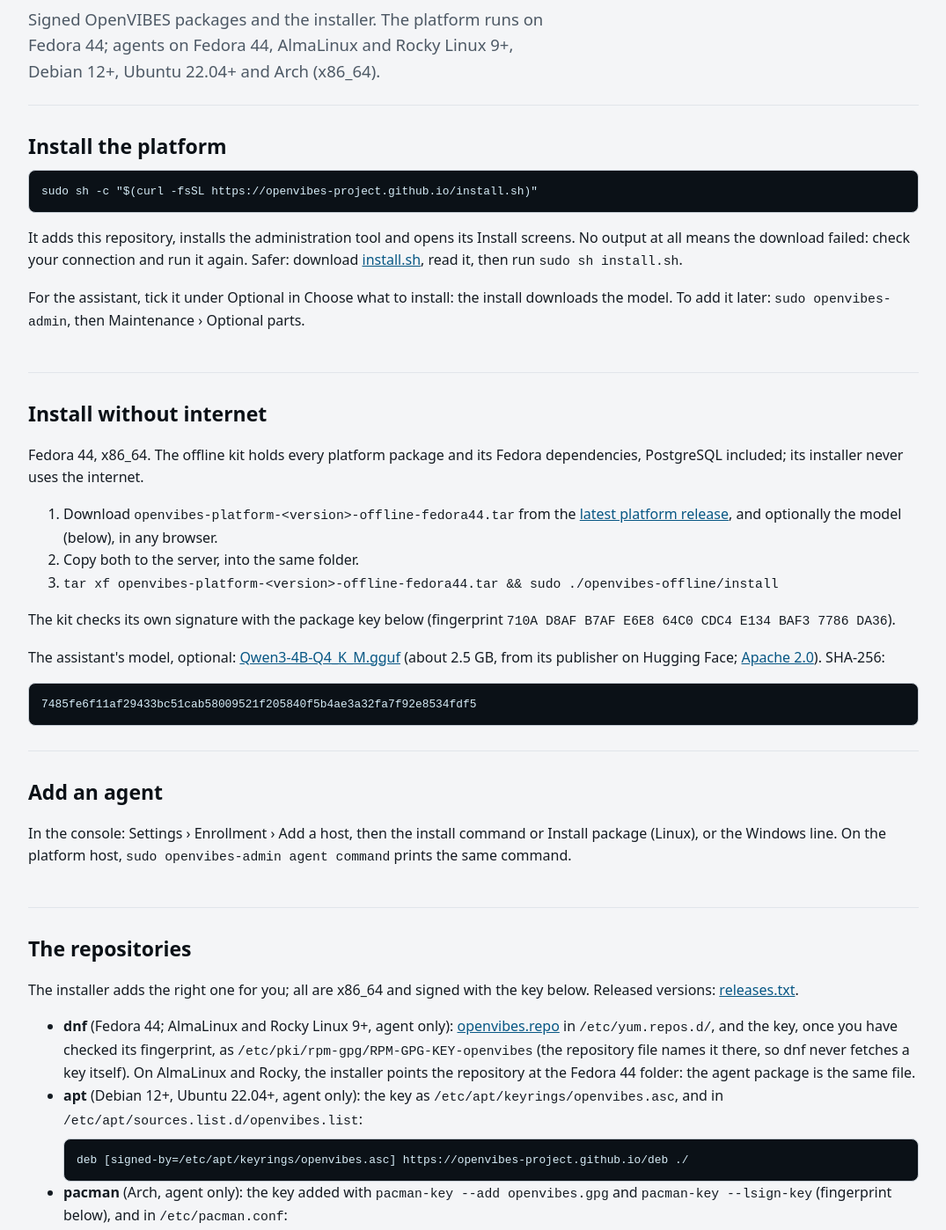
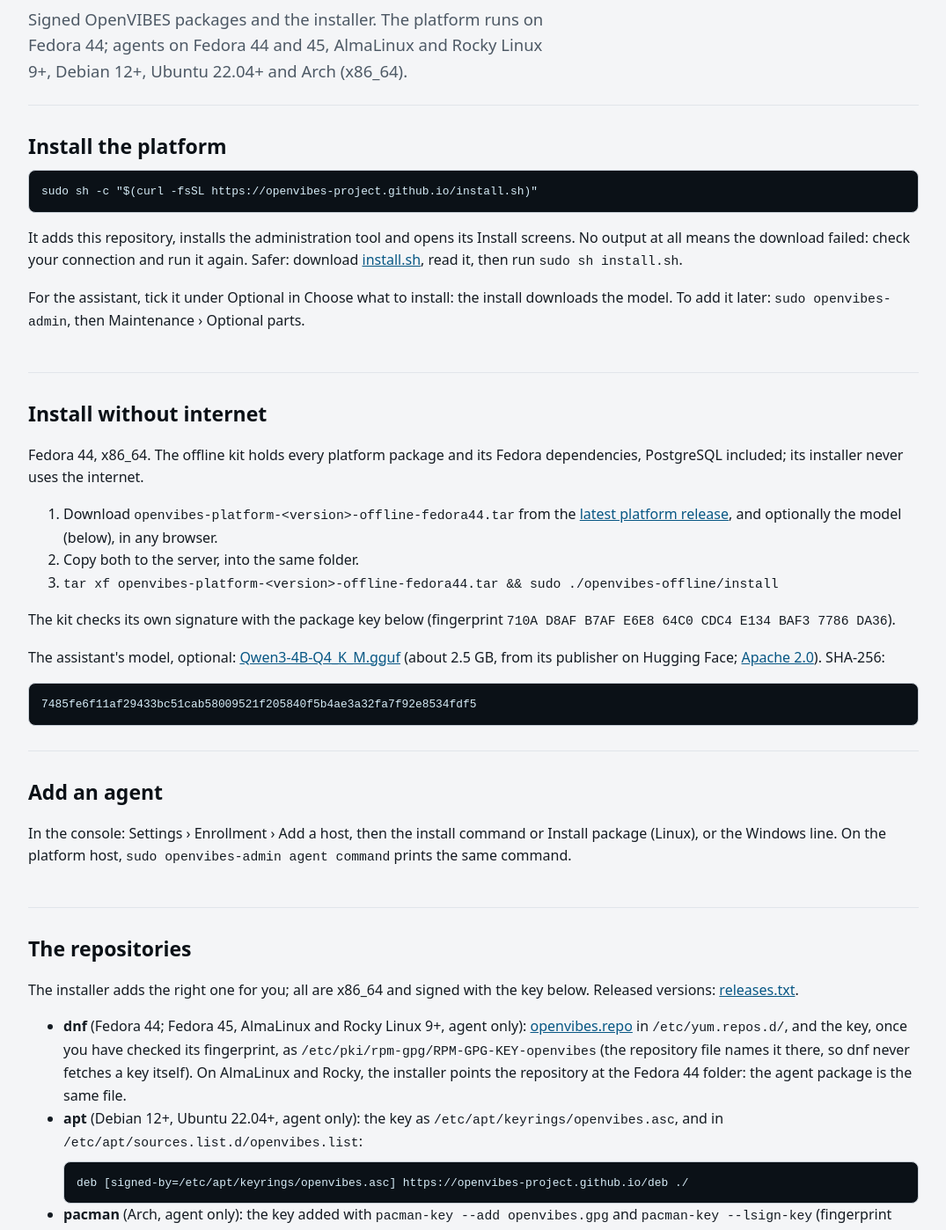
Before and after one commit to openvibes-project/openvibes-project.github.io, a plain HTML site: page packages.html in a window 1280 px wide. Shown: the part 161-1559 px from the top of the page at 88% size, without its empty margins (102-1177 px from the left). Drawn offline with Linux system fonts and the light colour scheme.

Commit message:
Agent packages for Fedora 45
The agent RPMs are published under rpm/fedora/45 too, and the installer
accepts Fedora 45 for agents. The platform stays on Fedora 44.

Co-Authored-By: Claude Opus 5.5 <noreply@anthropic.com>

```diff
--- a/packages.html
+++ b/packages.html
@@ -19,7 +19,7 @@
     <ul><li><a href="./">Home</a></li><li><a href="./#get-started">Get started</a></li><li><a href="https://github.com/openvibes-project">GitHub</a></li></ul>
   </nav>
   <h1>Packages and signing key</h1>
-  <p class="lead">Signed OpenVIBES packages and the installer. The platform runs on Fedora 44; agents on Fedora 44, AlmaLinux and Rocky Linux 9+, Debian 12+, Ubuntu 22.04+ and Arch (x86_64).</p>
+  <p class="lead">Signed OpenVIBES packages and the installer. The platform runs on Fedora 44; agents on Fedora 44 and 45, AlmaLinux and Rocky Linux 9+, Debian 12+, Ubuntu 22.04+ and Arch (x86_64).</p>
 </header>
 <main class="wrap compact">
 <section class="block">
@@ -48,7 +48,7 @@
   <h2>The repositories</h2>
   <p>The installer adds the right one for you; all are x86_64 and signed with the key below. Released versions: <a href="releases.txt">releases.txt</a>.</p>
   <ul>
-    <li><b>dnf</b> (Fedora 44; AlmaLinux and Rocky Linux 9+, agent only): <a href="openvibes.repo">openvibes.repo</a> in <code>/etc/yum.repos.d/</code>, and the key, once you have checked its fingerprint, as <code>/etc/pki/rpm-gpg/RPM-GPG-KEY-openvibes</code> (the repository file names it there, so dnf never fetches a key itself). On AlmaLinux and Rocky, the installer points the repository at the Fedora 44 folder: the agent package is the same file.</li>
+    <li><b>dnf</b> (Fedora 44; Fedora 45, AlmaLinux and Rocky Linux 9+, agent only): <a href="openvibes.repo">openvibes.repo</a> in <code>/etc/yum.repos.d/</code>, and the key, once you have checked its fingerprint, as <code>/etc/pki/rpm-gpg/RPM-GPG-KEY-openvibes</code> (the repository file names it there, so dnf never fetches a key itself). On AlmaLinux and Rocky, the installer points the repository at the Fedora 44 folder: the agent package is the same file.</li>
     <li><b>apt</b> (Debian 12+, Ubuntu 22.04+, agent only): the key as <code>/etc/apt/keyrings/openvibes.asc</code>, and in <code>/etc/apt/sources.list.d/openvibes.list</code>:
       <pre><code>deb [signed-by=/etc/apt/keyrings/openvibes.asc] https://openvibes-project.github.io/deb ./</code></pre></li>
     <li><b>pacman</b> (Arch, agent only): the key added with <code>pacman-key --add openvibes.gpg</code> and <code>pacman-key --lsign-key</code> (fingerprint below), and in <code>/etc/pacman.conf</code>:
```
Also changed, not shown: index.html (+1 -1 lines), 5 other files.
